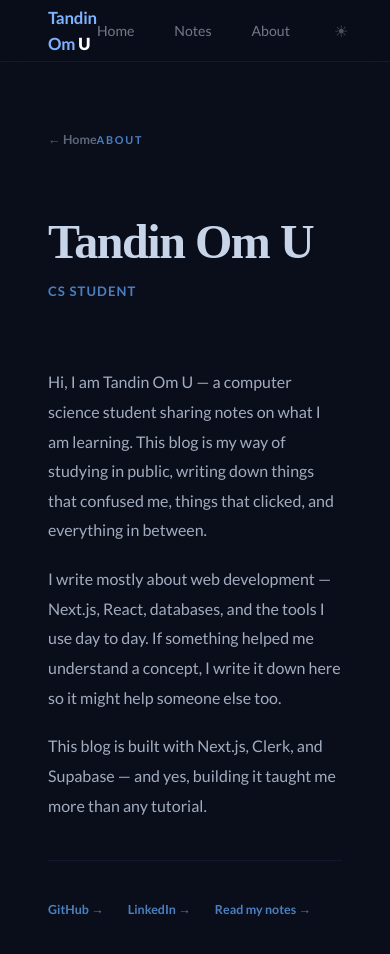
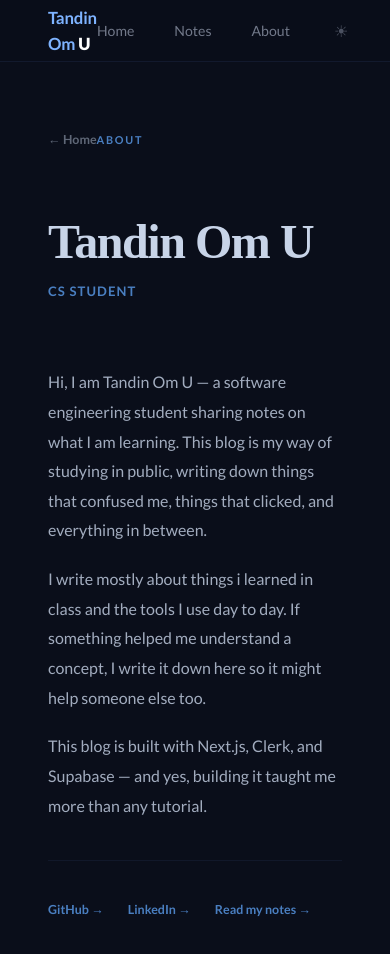
Before and after one commit to tandinomu/my-blog, a Next.js app: page /about in a window 390 px wide. Shown: the top 954 px of the page. Built offline with nearby package versions, Linux system fonts and the light colour scheme; no server answers.

Commit message:
pageresponsive

```diff
--- a/app/about/page.tsx
+++ b/app/about/page.tsx
@@ -18,8 +18,8 @@ export default function AboutPage() {
 
         <div style={{ display: "flex", flexDirection: "column", gap: "1.2rem" }}>
           {[
-            "Hi, I am Tandin Om U — a computer science student sharing notes on what I am learning. This blog is my way of studying in public, writing down things that confused me, things that clicked, and everything in between.",
-            "I write mostly about web development — Next.js, React, databases, and the tools I use day to day. If something helped me understand a concept, I write it down here so it might help someone else too.",
+            "Hi, I am Tandin Om U — a software engineering student sharing notes on what I am learning. This blog is my way of studying in public, writing down things that confused me, things that clicked, and everything in between.",
+            "I write mostly about things i learned in class and the tools I use day to day. If something helped me understand a concept, I write it down here so it might help someone else too.",
             "This blog is built with Next.js, Clerk, and Supabase — and yes, building it taught me more than any tutorial.",
           ].map((p, i) => (
             <p key={i} style={{ fontSize: "1rem", color: "var(--ink)", lineHeight: 1.85, opacity: 0.8 }}>{p}</p>
--- a/components/HomeClient.tsx
+++ b/components/HomeClient.tsx
@@ -35,7 +35,7 @@ const SQUARES = [
   { w:18,t:85, l:95  },
 ].map((s, i) => ({
   ...s,
-  d: (0.8 + (i * 0.15) % 1.2).toFixed(1) + "s",
+  d: ( 2 + (i * 0.15) % 1.2).toFixed(1) + "s",
   dl: ((i * 0.1) % 0.8).toFixed(1) + "s",
 }));
 
```
